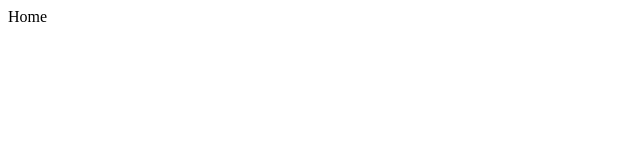
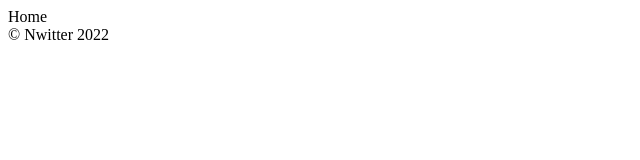
Before and after one commit to WoncheolKim/nwitter, a React (Create React App) app: page / in a window 1280 px wide. Shown: the top 160 px of the page, without its empty margins (0-640 px from the left). Built offline with nearby package versions, Linux system fonts and the light colour scheme.

Commit message:
Add a footer

```diff
--- a/src/components/App.js
+++ b/src/components/App.js
@@ -3,7 +3,12 @@ import AppRouter from "./Router";
 
 function App() {
   const [isLoggedIn, setIsLoggedIn] = useState(true);
-  return <AppRouter isLoggedIn={isLoggedIn} />;
+  return (
+    <>
+    <AppRouter isLoggedIn={isLoggedIn} />
+    <footer>&copy; Nwitter {new Date().getFullYear()}</footer>
+    </>
+  );
 }
 
 export default App;
```
